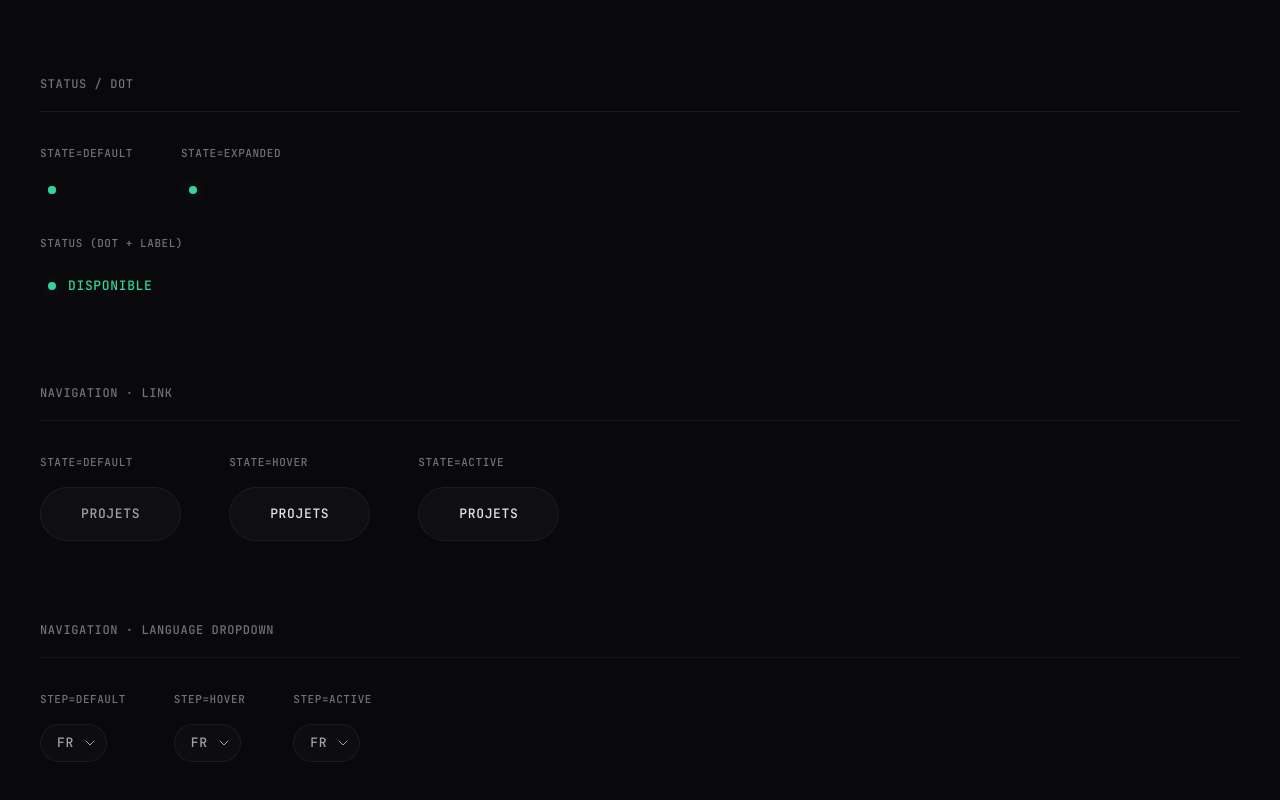
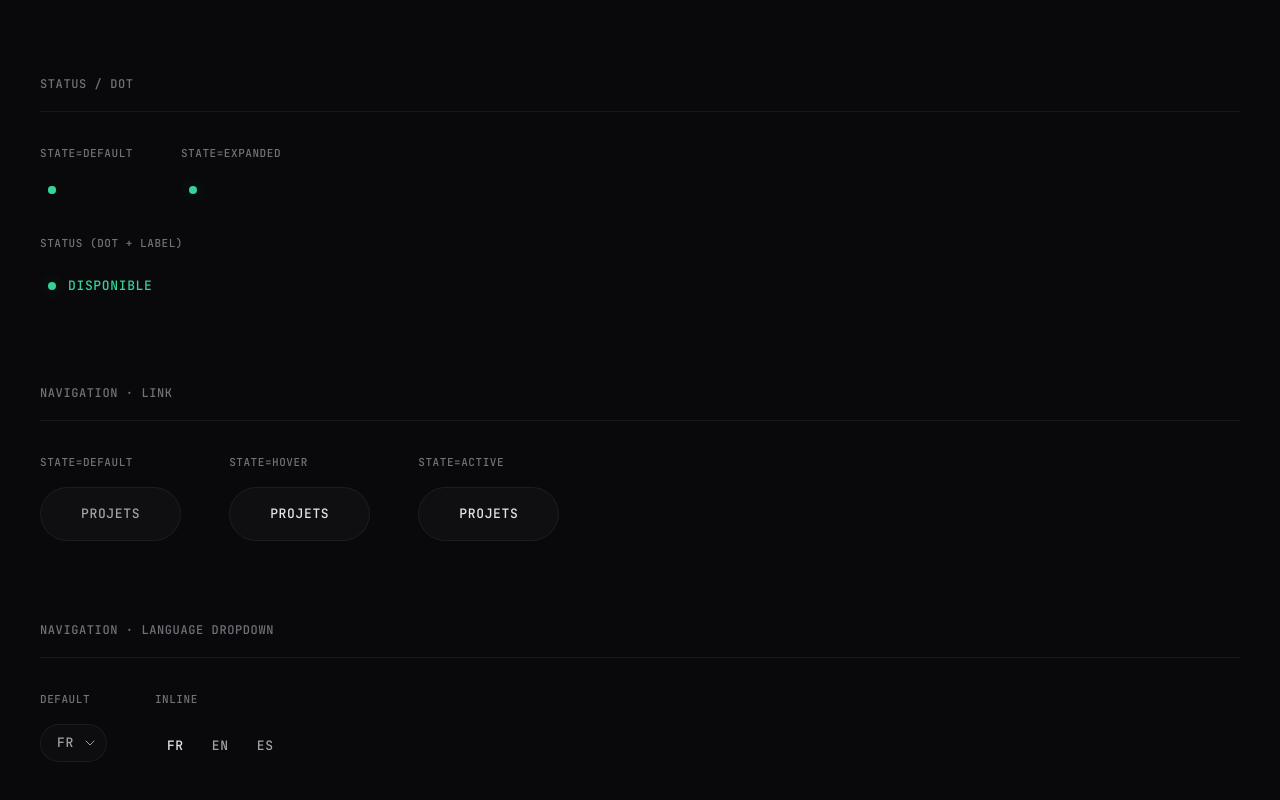
Before and after one commit to yohanguyot/portfolio, a Next.js app: page /playground in a window 1280 px wide. Shown: the part 864-1664 px from the top of the page. Built offline with nearby package versions, Linux system fonts and the light colour scheme; a web font is replaced by a local one.

Commit message:
fix unused step prop

```diff
--- a/src/app/playground/page.tsx
+++ b/src/app/playground/page.tsx
@@ -123,14 +123,11 @@ export default function Playground() {
         {/* LanguageDropdown */}
         <Section title="Navigation · Language Dropdown">
           <div className={styles.row}>
-            <Cell label="step=default">
-              <LanguageDropdown step="default" />
+            <Cell label="default">
+              <LanguageDropdown />
             </Cell>
-            <Cell label="step=hover">
-              <LanguageDropdown step="hover" />
-            </Cell>
-            <Cell label="step=active">
-              <LanguageDropdown step="active" />
+            <Cell label="inline">
+              <LanguageDropdown inline />
             </Cell>
           </div>
         </Section>
```
